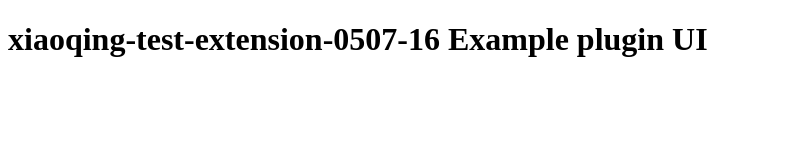
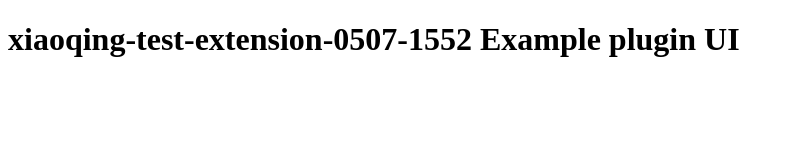
Before and after one commit to cxq1058577403/extension-0507-14, a website: page frontend/index.html in a window 1280 px wide. Shown: the whole page, without its empty margins (0-794 px from the left). Drawn offline with Linux system fonts and the light colour scheme.

Commit message:
update app name and version

```diff
--- a/frontend/index.html
+++ b/frontend/index.html
@@ -2,12 +2,12 @@
 <html lang="en">
 <head>
   <meta charset="UTF-8">
-  <title>xiaoqing-test-extension-0507-16 Example plugin</title>
+  <title>xiaoqing-test-extension-0507-1552 Example plugin</title>
 </head>
 <body>
 
   <div>
-    <h1>xiaoqing-test-extension-0507-16 Example plugin UI</h1>
+    <h1>xiaoqing-test-extension-0507-1552 Example plugin UI</h1>
   </div>
 
 </body>
```
Also changed, not shown: 1 other file.
